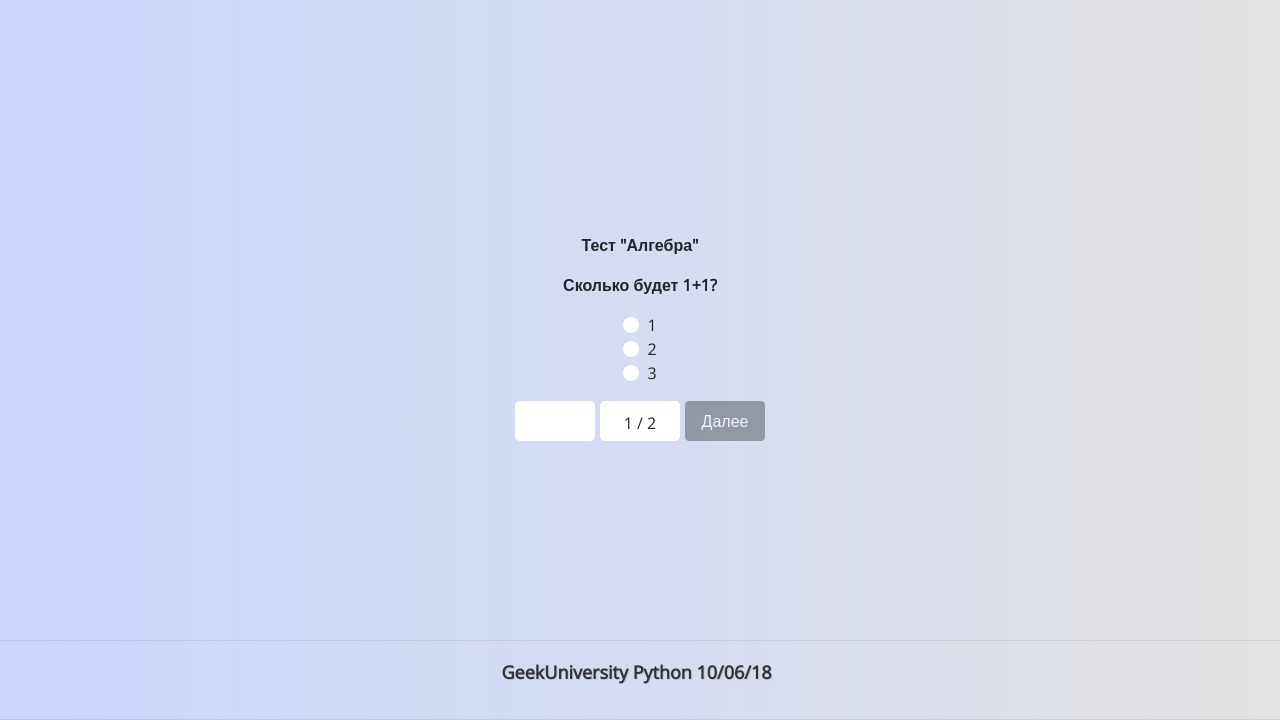
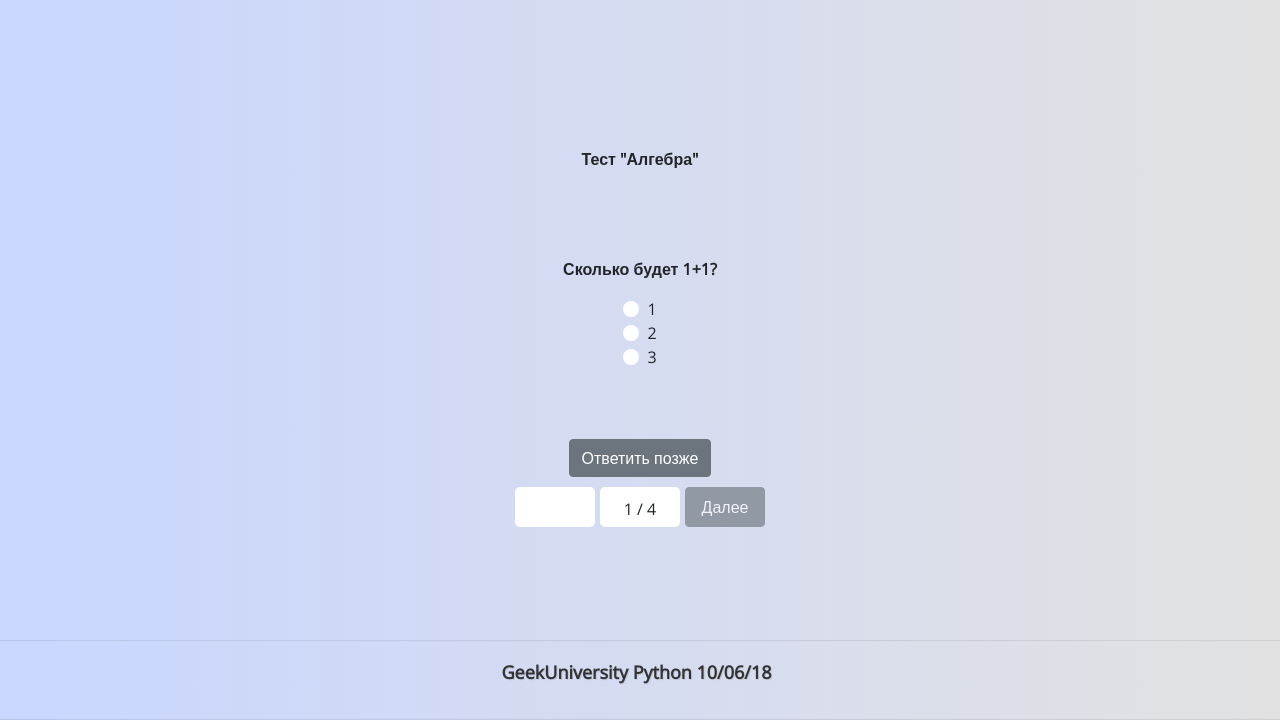
Before and after one commit to timrestDm/easyTest, a Django app: page /test/1 in a window 1280 px wide. Shown: the part 80-800 px from the top of the page. Run offline with Django 3.2, Linux system fonts and the light colour scheme; a user stored in the database is signed in; data comes from the database, SQL or seed files in the repository; both versions use the stored data as it was after the commit; some libraries are stand-ins or nearby versions.

Commit message:
реализована функция "ответить на вопрос позже" с учетом этого корректировка: js, модель, html, css, вьюхи

```diff
--- a/easyTest/mainapp/admin.py
+++ b/easyTest/mainapp/admin.py
@@ -58,7 +58,7 @@ class ResultAdmin(EditDatabaseAdmin, admin.ModelAdmin):
 
 class UserAnswerAdmin(EditDatabaseAdmin, admin.ModelAdmin):
     fields = ('owner', 'result', 'question', 'right_answer', 'user_answer', 'is_correct', 'active')
-    list_display = ('owner', 'result', 'question', 'right_answer', 'user_answer', 'is_correct', 'active', 'deleted')
+    list_display = ('owner', 'result', 'question', 'right_answer', 'user_answer', 'is_correct', 'sort', 'active', 'deleted')
 
 
 admin.site.register(Question, QuestionAdmin)
--- a/easyTest/mainapp/models.py
+++ b/easyTest/mainapp/models.py
@@ -129,7 +129,7 @@ class TestManager(CoreManager):
 
     def get_questions(self, pk):
         test = self.get(pk=pk)
-        return test.questions.all()[:test.max_questions]
+        return test.questions.all().order_by('-user_answers__active', 'user_answers__sort', )[:test.max_questions]
 
     def get_tests(self, request):
         return self.filter(owner=request.user)
@@ -200,6 +200,9 @@ class Result(Core):
 class UserAnswerManager(CoreManager):
     """docstring for  UserAnswerManager"""
 
+    def get_queryset(self):
+        return self.get_all_queryset()
+
     def get_incorrect_answers(self):
         return self.filter(is_correct=False)
 
@@ -221,7 +224,7 @@ class UserAnswer(Core):
         verbose_name_plural = _('Ответы пользователя')
 
     owner = models.ForeignKey(User, null=False, blank=True, on_delete=models.PROTECT)
-    question = models.ForeignKey(Question, null=False, blank=True, on_delete=models.CASCADE)
+    question = models.ForeignKey(Question, null=False, blank=True, related_name='user_answers', on_delete=models.CASCADE)
     result = models.ForeignKey(Result, null=False, blank=True, related_name='user_answers', on_delete=models.CASCADE)
     right_answer = models.TextField(_('Right answer'), blank=True, null=False)
     user_answer = models.TextField(_('User answer'), blank=True, null=False)
--- a/easyTest/mainapp/static/css/style.css
+++ b/easyTest/mainapp/static/css/style.css
@@ -166,11 +166,8 @@ body {
     background-color: #fff;
 }
 
-.quest {
-    display: flex;
-    flex-direction: column;
-    justify-content: center;
-    align-items: center;
+.answer_list {
+    margin: 70px 0px;
 }
 
 .timer_box {
--- a/easyTest/mainapp/static/js/mainapp.js
+++ b/easyTest/mainapp/static/js/mainapp.js
@@ -25,7 +25,12 @@ $(function testFunction() {
 });
 
 $(function passTimeToSession() {
-    $("#submit_b").click(function () {
+    $(":submit").click(function () {
         $("#left_time").attr('value', $("#timer").text());
     });
 });
+
+function input_answer() {
+    $('#submit_b').removeAttr('disabled').removeClass('disabled');
+    $('#submit_skip').addClass('disabled').attr('disabled','disabled');
+};
--- a/easyTest/mainapp/templates/mainapp/question_list.html
+++ b/easyTest/mainapp/templates/mainapp/question_list.html
@@ -21,21 +21,30 @@
                 <p><b>Тест "{{ object.tests.all.0.title }}"</b></p>
                 <form action="{% url 'mainapp:result_update' current_kwargs %}" method="post">
                     {% csrf_token %}
-                    <ul class="quest"><b>{{ object.description }}</b></p>
-                        {% for answer in object.answers.all %}
-                            <div class="custom-control custom-radio">
-                                <input type="radio" name="answer_id" onchange="$('#submit_b').removeAttr('disabled').removeClass('disabled');" value="{{ answer.pk }}" id="customRadio{{  forloop.counter }}" class="custom-control-input">
-                                <label class="custom-control-label" for="customRadio{{  forloop.counter }}">{{ answer }}</label>
-                            </div>
-                        {% endfor %}
-                    </ul>
+                    <div class="answer_list center"><b>{{ object.description }}</b></p>
+                        <div>
+                            {% for answer in object.answers.all %}
+                                <div class="custom-control custom-radio">
+                                    <input type="radio" name="answer_id"
+                                           onchange="input_answer(this);return false;"
+                                           value="{{ answer.pk }}" id="customRadio{{  forloop.counter }}" class="custom-control-input">
+                                    <label class="custom-control-label" for="customRadio{{  forloop.counter }}">{{ answer }}</label>
+                                </div>
+                            {% endfor %}
+                        </div>
+                    </div>
+
+                    <input type="hidden" name="question_id" value="{{ object.pk }}">
+                    <input type="hidden" id="left_time" name="left_time" value="">
 
                     {% if page_obj.has_next %}
                         <input type="hidden" name="href" value="{% url 'mainapp:test' current_kwargs %}?page={{ page_obj.next_page_number }}">
+                        <input type="hidden" name="href_current" value="{% url 'mainapp:test' current_kwargs %}?page={{ page_obj.number }}">
+                        <span class="center"><input type="submit" id="submit_skip" class="btn btn-secondary" value="Ответить позже"></span>
                     {% else %}
                         <input type="hidden" name="href" value="{% url 'mainapp:result' current_kwargs %}">
                     {% endif %}
-                    <input type="hidden" id="left_time" name="left_time" value="">
+
                     <div class="timer_box">
                         <p id="timer">{{ request.session.test_time }}</p>
                         <p class="timer_pages">{{  page_obj.number }} / {{ paginator.num_pages }}</p>
--- a/easyTest/mainapp/views.py
+++ b/easyTest/mainapp/views.py
@@ -104,6 +104,12 @@ class ResultCreate(CreateView):
         response = super().form_valid(form)
 
         self.request.session['test_time'] = datetime.time.strftime(self.object.test.time, '%M:%S')
+        self.kwargs['pk'] = self.kwargs['test']
+        for question in QuestionList(request=self.request, args=self.args, kwargs=self.kwargs).get_queryset():
+            self.kwargs['question'] = question
+            self.kwargs['result'] = self.object
+            UserAnswerCreate.as_view()(self.request, *self.args, **self.kwargs)
+
         return response
 
 
@@ -159,9 +165,14 @@ class ResultUpdate(ResultDetail, UpdateView):
         if time_result > self.object.test.time:
             return HttpResponseRedirect(reverse_lazy('mainapp:test_time_is_over', kwargs={'test': self.kwargs['test']}))
 
-        answer = Answer.objects.get(pk=self.request.POST['answer_id'])
+        if self.request.POST.get('answer_id'):
+            answer = Answer.objects.get(pk=self.request.POST['answer_id'])
+        else:
+            answer = ''
+            self.success_url = self.request.POST['href_current']
+
         self.kwargs['answer'] = answer
-        self.kwargs['question'] = answer.question
+        self.kwargs['question'] = Question.objects.get(pk=self.request.POST['question_id'])
 
         UserAnswerUpdate.as_view()(self.request, *self.args, **self.kwargs)
 
@@ -184,12 +195,11 @@ class UserAnswerCreate(CreateView):
     model = UserAnswer
 
     def form_valid(self, form):
-        self.success_url = self.request.POST['href']
+        self.success_url = self.request.POST.get('href', '/')
 
         form.instance.owner = self.request.user
         form.instance.question = self.kwargs['question']
         form.instance.result = self.kwargs['result']
-        form.instance.active = True
 
         return super().form_valid(form)
 
@@ -216,6 +226,9 @@ class UserAnswerUpdate(UpdateView):
         form.instance.right_answer = str(self.object.question.answers.get_correct_answer())
         form.instance.user_answer = str(self.kwargs['answer'])
         form.instance.is_correct = True if form.instance.right_answer == form.instance.user_answer else False
-        form.instance.active = True
+        form.instance.active = True if self.kwargs['answer'] else False
+
+        if not form.instance.user_answer:
+            form.instance.sort += 1
 
         return super().form_valid(form)
```
Also changed, not shown: easyTest/db.sqlite3, easyTest/mainapp/migrations/0009_auto_20181108_1733.py (added).
